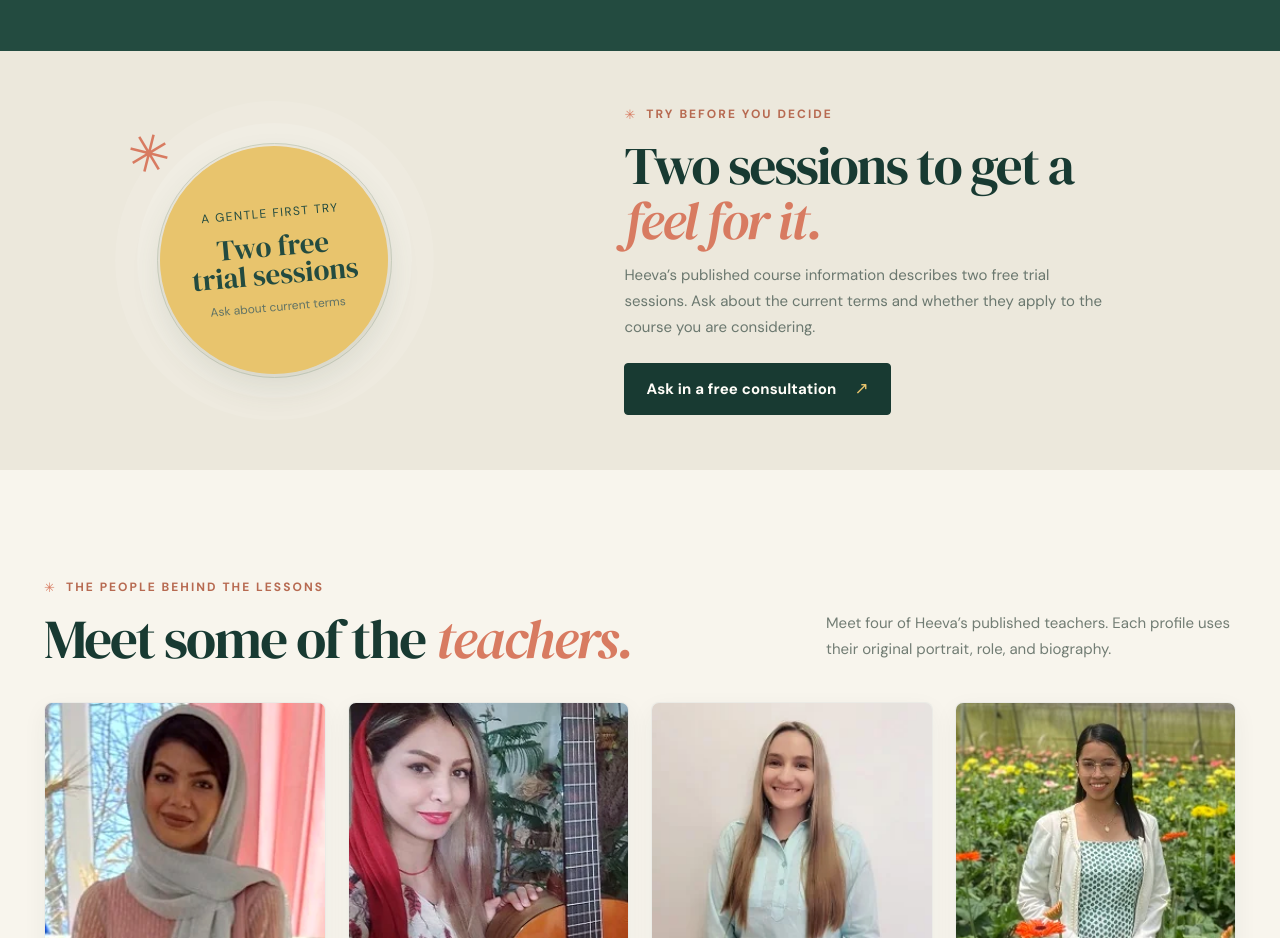
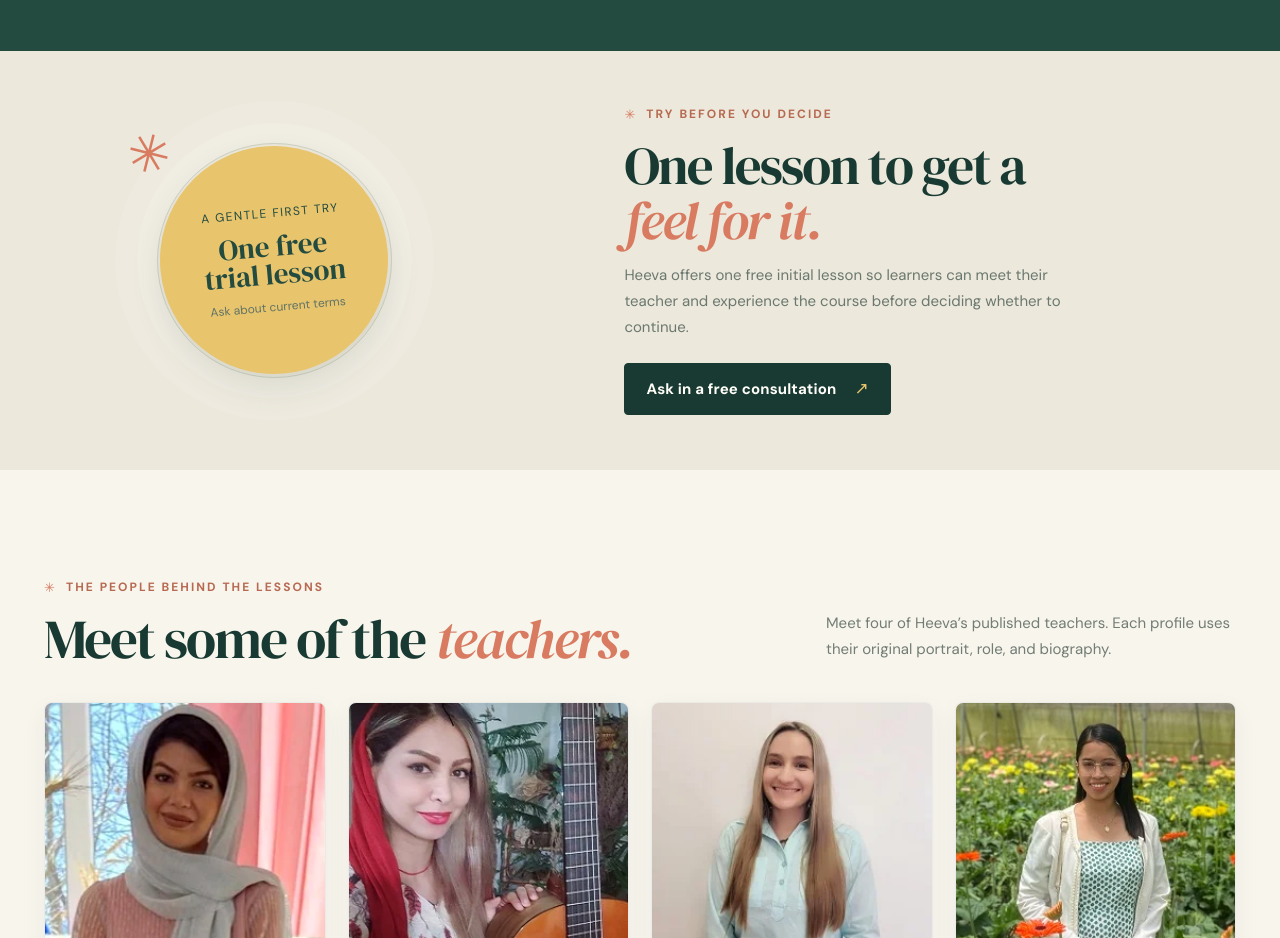
Before and after one commit to Shabdiz302/heeva-frontend, a React (Vite) app: page / in a window 1280 px wide. Shown: the part 2380-3318 px from the top of the page. Built offline with nearby package versions, Linux system fonts and the light colour scheme.

Commit message:
Correct free trial offer to one lesson across website

```diff
--- a/src/data/faqs.js
+++ b/src/data/faqs.js
@@ -4,8 +4,8 @@ export const faqs = [
     answer: 'It is a chance to talk about your learner’s interests, ask questions and discuss possible courses and next steps. Course suitability and fees are confirmed through that conversation.',
   },
   {
-    question: 'Does Heeva offer free trial sessions?',
-    answer: 'Heeva currently publishes two free trial sessions. Ask about the current terms and whether they apply to the course you are considering.',
+    question: 'Does Heeva offer a free trial lesson?',
+    answer: 'Yes. Heeva offers one free initial lesson. Contact Heeva to confirm availability and arrange it for your chosen course.',
   },
   {
     question: 'Are lessons online?',
--- a/src/pages/HomePage.jsx
+++ b/src/pages/HomePage.jsx
@@ -96,12 +96,12 @@ export default function HomePage() {
         <div className="shell trial-grid">
           <div className="trial-art" aria-hidden="true">
             <span className="trial-sun">✳</span><span className="trial-ring" />
-            <div className="trial-note"><small>A gentle first try</small><b>Two free<br />trial sessions</b><span>Ask about current terms</span></div>
+            <div className="trial-note"><small>A gentle first try</small><b>One free<br />trial lesson</b><span>Ask about current terms</span></div>
           </div>
           <div className="trial-copy">
             <Eyebrow>Try before you decide</Eyebrow>
-            <h2>Two sessions to get a <em>feel for it.</em></h2>
-            <p>Heeva’s published course information describes two free trial sessions. Ask about the current terms and whether they apply to the course you are considering.</p>
+            <h2>One lesson to get a <em>feel for it.</em></h2>
+            <p>Heeva offers one free initial lesson so learners can meet their teacher and experience the course before deciding whether to continue.</p>
             <ButtonLink to="/consultation" variant="dark">Ask in a free consultation</ButtonLink>
           </div>
         </div>
--- a/src/pages/HowItWorksPage.jsx
+++ b/src/pages/HowItWorksPage.jsx
@@ -3,7 +3,7 @@ import { CTASection, Eyebrow, PageIntro } from '../components/ContentBlocks.jsx'
 const steps = [
   ['01', 'Explore the course', 'Review the course information, current price and registration status on Heeva’s existing course page.'],
   ['02', 'Create or sign in to a student account', 'Heeva’s published site directs learners to its existing student registration and login pages.'],
-  ['03', 'Register and ask about the trial', 'The current Heeva site describes two initial free lessons. Confirm current terms, course details and eligibility before registering.'],
+  ['03', 'Register and book your free lesson', 'Book one free initial lesson. Confirm the lesson format and availability with Heeva before registering.'],
   ['04', 'Continue if you choose', 'The published flow says payment is due only if a learner chooses to continue after the initial lessons. Use the existing Heeva checkout and contact Heeva if anything is unclear.'],
 ];
 
@@ -18,7 +18,7 @@ export default function HowItWorksPage() {
         <div className="process-list">{steps.map(([number, title, body]) => <article className="process-step" key={number}><span className="process-number">{number}</span><div><h3>{title}</h3><p>{body}</p></div><span className="process-arrow" aria-hidden="true">↘</span></article>)}</div>
       </section>
       <section className="trial-detail-section">
-        <div className="shell trial-detail-grid"><div className="trial-detail-number">02<span>sessions</span></div><div><Eyebrow>Try before you decide</Eyebrow><h2>Ask about Heeva’s published <em>trial sessions.</em></h2><p>The existing Heeva site describes two free initial lessons. Current availability and terms should be confirmed with Heeva before you enrol.</p></div></div>
+        <div className="shell trial-detail-grid"><div className="trial-detail-number">01<span>free lesson</span></div><div><Eyebrow>Try before you decide</Eyebrow><h2>Start with one <em>free lesson.</em></h2><p>Heeva offers one free initial lesson so you can meet the teacher, try the learning format and decide whether the course is right for you. Confirm availability with Heeva before booking.</p></div></div>
       </section>
       <CTASection title="Need help with your next step?">Contact Heeva about suitability or current terms. Course registration and any payment take place on the existing Heeva website.</CTASection>
     </>
--- a/src/pages/ParentsPage.jsx
+++ b/src/pages/ParentsPage.jsx
@@ -4,7 +4,7 @@ import { CTASection, Eyebrow, PageIntro } from '../components/ContentBlocks.jsx'
 
 const parentTopics = [
   ['Course fit', 'Ask how the course content, format and current options relate to your learner. Suitability is discussed individually.'],
-  ['Fees and trial terms', 'Ask for current fees and the terms for Heeva’s published trial sessions before you make a decision.'],
+  ['Fees and trial terms', 'Ask for current fees and arrange Heeva’s one free initial lesson before you decide.'],
   ['Teacher onboarding', 'Heeva publishes that it has teacher onboarding and regular training. You can ask what the current process includes.'],
   ['Safeguarding', 'Ask about Heeva’s safeguarding arrangements and any checks relevant to your family before enrolment. This preview does not claim a particular check or accreditation.'],
 ];
```
